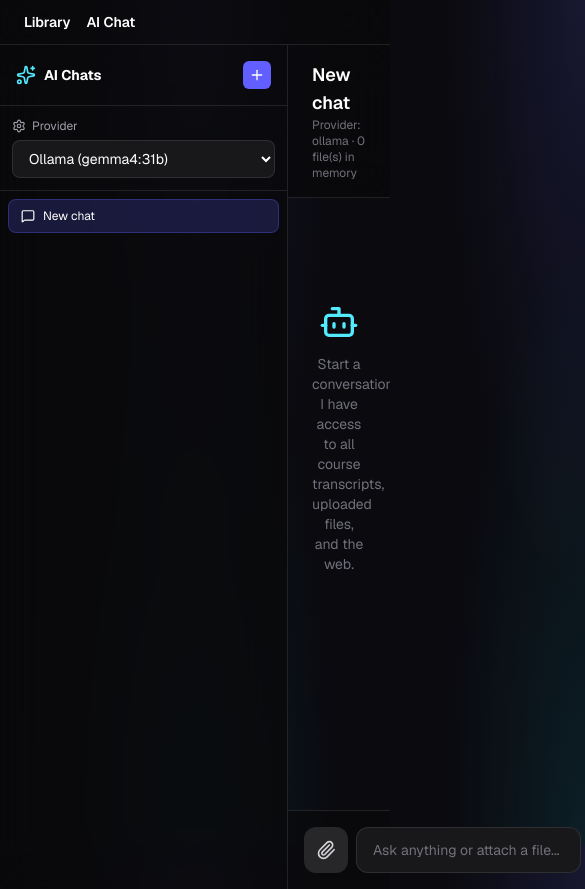
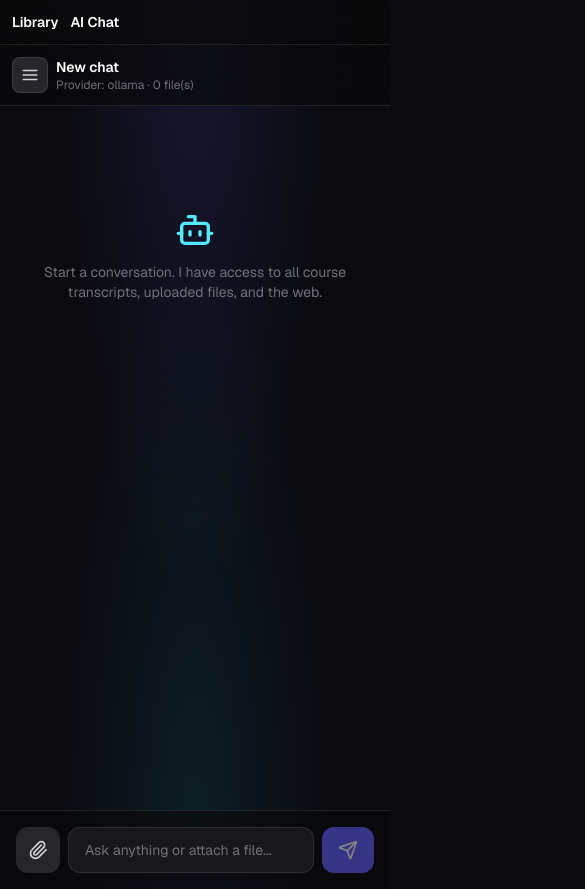
Before and after one commit to kiragamingofficial95-cmd/aiwebinnercircle, a Next.js app: page /ai in a window 390 px wide. Shown: the top 889 px of the page, 585 px wide, since content can reach past the window. Built offline with nearby package versions, Linux system fonts and the light colour scheme.

Commit message:
Mobile responsiveness: drawers, responsive paddings, chatbot sizing

```diff
--- a/src/app/ai/page.tsx
+++ b/src/app/ai/page.tsx
@@ -13,6 +13,7 @@ export default function AIPage() {
   const [provider, setProvider] = useState("ollama");
   const [files, setFiles] = useState<ChatFile[]>([]);
   const [expanded, setExpanded] = useState<Record<string, boolean>>({});
+  const [sidebarOpen, setSidebarOpen] = useState(false);
   const scrollRef = useRef<HTMLDivElement>(null);
   const fileInputRef = useRef<HTMLInputElement>(null);
 
@@ -130,7 +131,10 @@ export default function AIPage() {
 
   return (
     <div className="flex h-screen">
-      <aside className="w-72 shrink-0 h-screen flex flex-col border-r border-white/10 bg-zinc-950/80 backdrop-blur-xl">
+      {sidebarOpen && (
+        <div className="md:hidden fixed inset-0 z-30 bg-black/60 backdrop-blur-sm" onClick={() => setSidebarOpen(false)} />
+      )}
+      <aside className={`fixed md:static inset-y-0 left-0 z-40 w-72 h-screen flex flex-col border-r border-white/10 bg-zinc-950/95 md:bg-zinc-950/80 backdrop-blur-xl transition-transform duration-300 ${sidebarOpen ? "translate-x-0" : "-translate-x-full md:translate-x-0"}`}>
         <div className="p-4 border-b border-white/10 flex items-center justify-between">
           <div className="flex items-center gap-2">
             <Sparkles className="w-5 h-5 text-cyan-300" />
@@ -159,7 +163,7 @@ export default function AIPage() {
           {conversations.map(c => (
             <div
               key={c.id}
-              onClick={() => setCurrentId(c.id)}
+              onClick={() => { setCurrentId(c.id); setSidebarOpen(false); }}
               className={`group flex items-center gap-2 px-3 py-2 rounded-lg cursor-pointer transition-colors ${
                 c.id === currentId ? "bg-indigo-500/20 text-white border border-indigo-500/30" : "text-zinc-400 hover:text-white hover:bg-white/5 border border-transparent"
               }`}
@@ -179,10 +183,17 @@ export default function AIPage() {
       </aside>
 
       <main className="flex-1 flex flex-col min-w-0">
-        <header className="px-6 py-4 border-b border-white/10 bg-zinc-950/70 backdrop-blur-xl flex items-center justify-between">
-          <div>
-            <h2 className="text-lg font-semibold text-white">{current?.title || "Chat"}</h2>
-            <p className="text-xs text-zinc-500">Provider: {provider} · {current?.files.length || 0} file(s) in memory</p>
+        <header className="px-3 sm:px-6 py-3 sm:py-4 border-b border-white/10 bg-zinc-950/70 backdrop-blur-xl flex items-center gap-2">
+          <button
+            onClick={() => setSidebarOpen(true)}
+            className="md:hidden p-2 rounded-lg bg-zinc-800 text-zinc-300 border border-white/10"
+            aria-label="Open menu"
+          >
+            <svg xmlns="http://www.w3.org/2000/svg" width="18" height="18" viewBox="0 0 24 24" fill="none" stroke="currentColor" strokeWidth="2" strokeLinecap="round" strokeLinejoin="round"><line x1="3" y1="6" x2="21" y2="6"/><line x1="3" y1="12" x2="21" y2="12"/><line x1="3" y1="18" x2="21" y2="18"/></svg>
+          </button>
+          <div className="min-w-0">
+            <h2 className="text-sm sm:text-lg font-semibold text-white truncate">{current?.title || "Chat"}</h2>
+            <p className="text-xs text-zinc-500">Provider: {provider} · {current?.files.length || 0} file(s)</p>
           </div>
         </header>
 
--- a/src/app/layout.tsx
+++ b/src/app/layout.tsx
@@ -25,7 +25,7 @@ export default function RootLayout({ children }: LayoutProps<"/">) {
       className={`${geistSans.variable} ${geistMono.variable} h-full antialiased`}
     >
       <body className="min-h-full flex flex-col">
-        <nav className="sticky top-0 z-40 backdrop-blur-xl bg-zinc-950/80 border-b border-white/10 px-6 py-3 flex items-center gap-4">
+        <nav className="sticky top-0 z-40 backdrop-blur-xl bg-zinc-950/80 border-b border-white/10 px-3 sm:px-6 py-3 flex items-center gap-3 sm:gap-4">
           <Link href="/" className="text-sm font-semibold text-white hover:text-indigo-300">Library</Link>
           <Link href="/ai" className="text-sm font-semibold text-white hover:text-indigo-300">AI Chat</Link>
         </nav>
--- a/src/app/page.tsx
+++ b/src/app/page.tsx
@@ -16,6 +16,7 @@ export default function Home() {
   const [completed, setCompleted] = useState<Set<string>>(new Set());
   const [showTranscript, setShowTranscript] = useState(false);
   const [showBulk, setShowBulk] = useState(false);
+  const [sidebarOpen, setSidebarOpen] = useState(false);
 
   useEffect(() => {
     try {
@@ -58,24 +59,33 @@ export default function Home() {
         completed={completed}
         version={version}
         onVersionChange={setVersion}
+        mobileOpen={sidebarOpen}
+        onMobileClose={() => setSidebarOpen(false)}
       />
 
       <main className="flex-1 min-w-0 flex flex-col">
-        <header className="sticky top-0 z-30 backdrop-blur-xl bg-zinc-950/70 border-b border-white/10 px-6 py-4 flex items-center justify-between">
-          <div className="min-w-0">
+        <header className="sticky top-0 z-30 backdrop-blur-xl bg-zinc-950/70 border-b border-white/10 px-3 sm:px-6 py-3 sm:py-4 flex items-center gap-2 sm:gap-4">
+          <button
+            onClick={() => setSidebarOpen(true)}
+            className="md:hidden p-2 rounded-lg bg-zinc-800 text-zinc-300 border border-white/10"
+            aria-label="Open menu"
+          >
+            <svg xmlns="http://www.w3.org/2000/svg" width="18" height="18" viewBox="0 0 24 24" fill="none" stroke="currentColor" strokeWidth="2" strokeLinecap="round" strokeLinejoin="round"><line x1="3" y1="6" x2="21" y2="6"/><line x1="3" y1="12" x2="21" y2="12"/><line x1="3" y1="18" x2="21" y2="18"/></svg>
+          </button>
+          <div className="min-w-0 flex-1">
             <p className="text-xs text-zinc-500 flex items-center gap-1.5">
               <BookOpen className="w-3.5 h-3.5" />
               {current.section} · Version {current.version}
             </p>
-            <h2 className="text-lg font-semibold text-white truncate">{current.title}</h2>
+            <h2 className="text-sm sm:text-lg font-semibold text-white truncate">{current.title}</h2>
           </div>
-          <div className="flex items-center gap-2 shrink-0 ml-4">
+          <div className="flex items-center gap-1 sm:gap-2 shrink-0">
             <button
               onClick={() => setShowTranscript(true)}
               className="px-3 py-2 rounded-lg text-sm font-medium bg-zinc-800 text-zinc-300 border border-white/10 hover:bg-zinc-700 transition-colors flex items-center gap-2"
             >
               <FileText className="w-4 h-4" />
-              Transcript
+              <span className="hidden sm:inline">Transcript</span>
             </button>
             <button
               onClick={() => setShowBulk(true)}
@@ -83,7 +93,7 @@ export default function Home() {
               title="Bulk import transcripts JSON"
             >
               <FileText className="w-4 h-4" />
-              Import
+              <span className="hidden sm:inline">Import</span>
             </button>
             <button
               onClick={() => toggleComplete(current.id)}
@@ -94,12 +104,12 @@ export default function Home() {
               }`}
             >
               {completed.has(current.id) ? <CheckCircle2 className="w-4 h-4" /> : <PlayCircle className="w-4 h-4" />}
-              {completed.has(current.id) ? "Completed" : "Mark complete"}
+              <span className="hidden sm:inline">{completed.has(current.id) ? "Done" : "Complete"}</span>
             </button>
           </div>
         </header>
 
-        <div className="flex-1 p-6 space-y-6 max-w-5xl mx-auto w-full">
+        <div className="flex-1 p-3 sm:p-6 space-y-4 sm:space-y-6 max-w-5xl mx-auto w-full">
           <VideoPlayer video={current} />
 
           <div className="flex items-center justify-between gap-4">
--- a/src/components/Chatbot.tsx
+++ b/src/components/Chatbot.tsx
@@ -74,14 +74,14 @@ export function Chatbot({ context }: { context?: string }) {
     <>
       <button
         onClick={() => setOpen(o => !o)}
-        className="fixed bottom-6 right-6 z-50 w-14 h-14 rounded-full bg-gradient-to-br from-indigo-500 to-cyan-400 shadow-xl shadow-indigo-500/40 flex items-center justify-center hover:scale-105 transition-transform"
+        className="fixed bottom-4 right-4 sm:bottom-6 sm:right-6 z-50 w-12 h-12 sm:w-14 sm:h-14 rounded-full bg-gradient-to-br from-indigo-500 to-cyan-400 shadow-xl shadow-indigo-500/40 flex items-center justify-center hover:scale-105 transition-transform"
         aria-label="Open chat"
       >
         {open ? <X className="w-6 h-6 text-white" /> : <MessageSquare className="w-6 h-6 text-white" />}
       </button>
 
       {open && (
-        <div className="fixed bottom-24 right-6 z-50 w-[400px] max-w-[calc(100vw-3rem)] h-[600px] max-h-[calc(100vh-8rem)] flex flex-col rounded-2xl border border-white/10 bg-zinc-950/95 backdrop-blur-xl shadow-2xl overflow-hidden">
+        <div className="fixed bottom-20 right-3 sm:right-6 z-50 w-[calc(100vw-1.5rem)] sm:w-[400px] max-w-[400px] h-[70vh] sm:h-[600px] max-h-[calc(100vh-6rem)] flex flex-col rounded-2xl border border-white/10 bg-zinc-950/95 backdrop-blur-xl shadow-2xl overflow-hidden">
           <div className="flex items-center gap-2 px-4 py-3 border-b border-white/10 bg-gradient-to-r from-indigo-500/20 to-cyan-400/20">
             <Sparkles className="w-5 h-5 text-cyan-300" />
             <div className="flex-1">
--- a/src/components/Sidebar.tsx
+++ b/src/components/Sidebar.tsx
@@ -11,9 +11,11 @@ interface SidebarProps {
   completed: Set<string>;
   version: string;
   onVersionChange: (v: string) => void;
+  mobileOpen?: boolean;
+  onMobileClose?: () => void;
 }
 
-export function Sidebar({ sections, currentVideoId, onSelectVideo, completed, version, onVersionChange }: SidebarProps) {
+export function Sidebar({ sections, currentVideoId, onSelectVideo, completed, version, onVersionChange, mobileOpen = false, onMobileClose }: SidebarProps) {
   const [openSections, setOpenSections] = useState<Record<string, boolean>>(() => {
     const init: Record<string, boolean> = {};
     sections.forEach(s => { init[s.name] = true; });
@@ -32,8 +34,14 @@ export function Sidebar({ sections, currentVideoId, onSelectVideo, completed, ve
   const total = filtered.reduce((a, s) => a + s.videos.length, 0);
   const done = filtered.reduce((a, s) => a + s.videos.filter(v => completed.has(v.id)).length, 0);
 
+  const handleSelect = (v: Video) => { onSelectVideo(v); onMobileClose?.(); };
+
   return (
-    <aside className="w-72 shrink-0 h-screen sticky top-0 flex flex-col border-r border-white/10 bg-zinc-950/80 backdrop-blur-xl">
+    <>
+      {mobileOpen && (
+        <div className="md:hidden fixed inset-0 z-30 bg-black/60 backdrop-blur-sm" onClick={onMobileClose} />
+      )}
+      <aside className={`fixed md:static inset-y-0 left-0 z-40 w-72 h-screen flex flex-col border-r border-white/10 bg-zinc-950/95 md:bg-zinc-950/80 backdrop-blur-xl transition-transform duration-300 ${mobileOpen ? "translate-x-0" : "-translate-x-full md:translate-x-0"}`}>
       <div className="p-4 border-b border-white/10">
         <div className="flex items-center gap-2 mb-3">
           <div className="w-8 h-8 rounded-lg bg-gradient-to-br from-indigo-500 to-cyan-400 flex items-center justify-center">
@@ -103,7 +111,7 @@ export function Sidebar({ sections, currentVideoId, onSelectVideo, completed, ve
                   return (
                     <li key={v.id}>
                       <button
-                        onClick={() => onSelectVideo(v)}
+                        onClick={() => handleSelect(v)}
                         className={`w-full flex items-center gap-2 px-3 py-2 text-xs rounded-lg transition-all text-left ${
                           active
                             ? "bg-indigo-500/20 text-white border border-indigo-500/30"
@@ -122,5 +130,6 @@ export function Sidebar({ sections, currentVideoId, onSelectVideo, completed, ve
         ))}
       </nav>
     </aside>
+    </>
   );
 }
```
